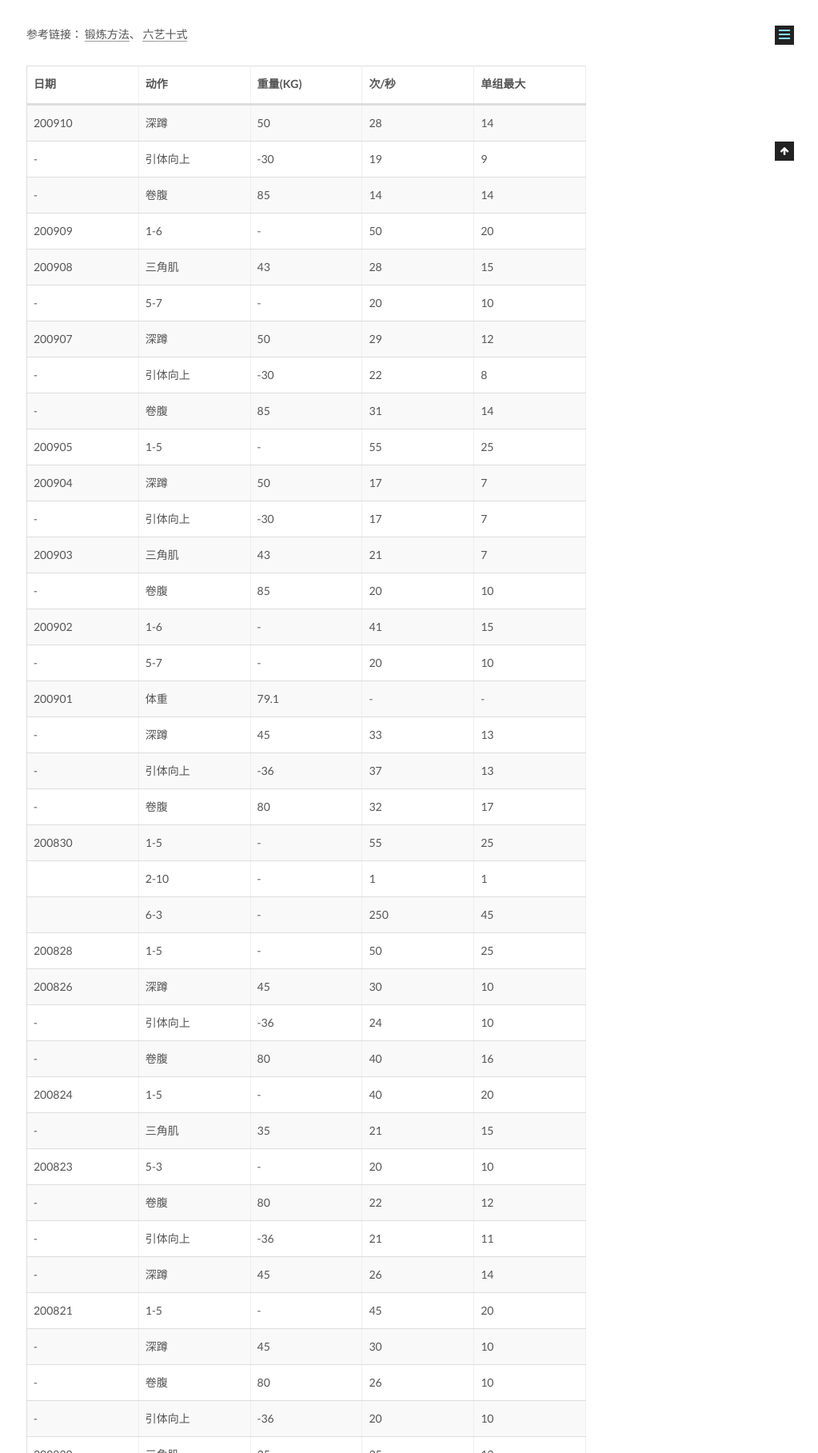
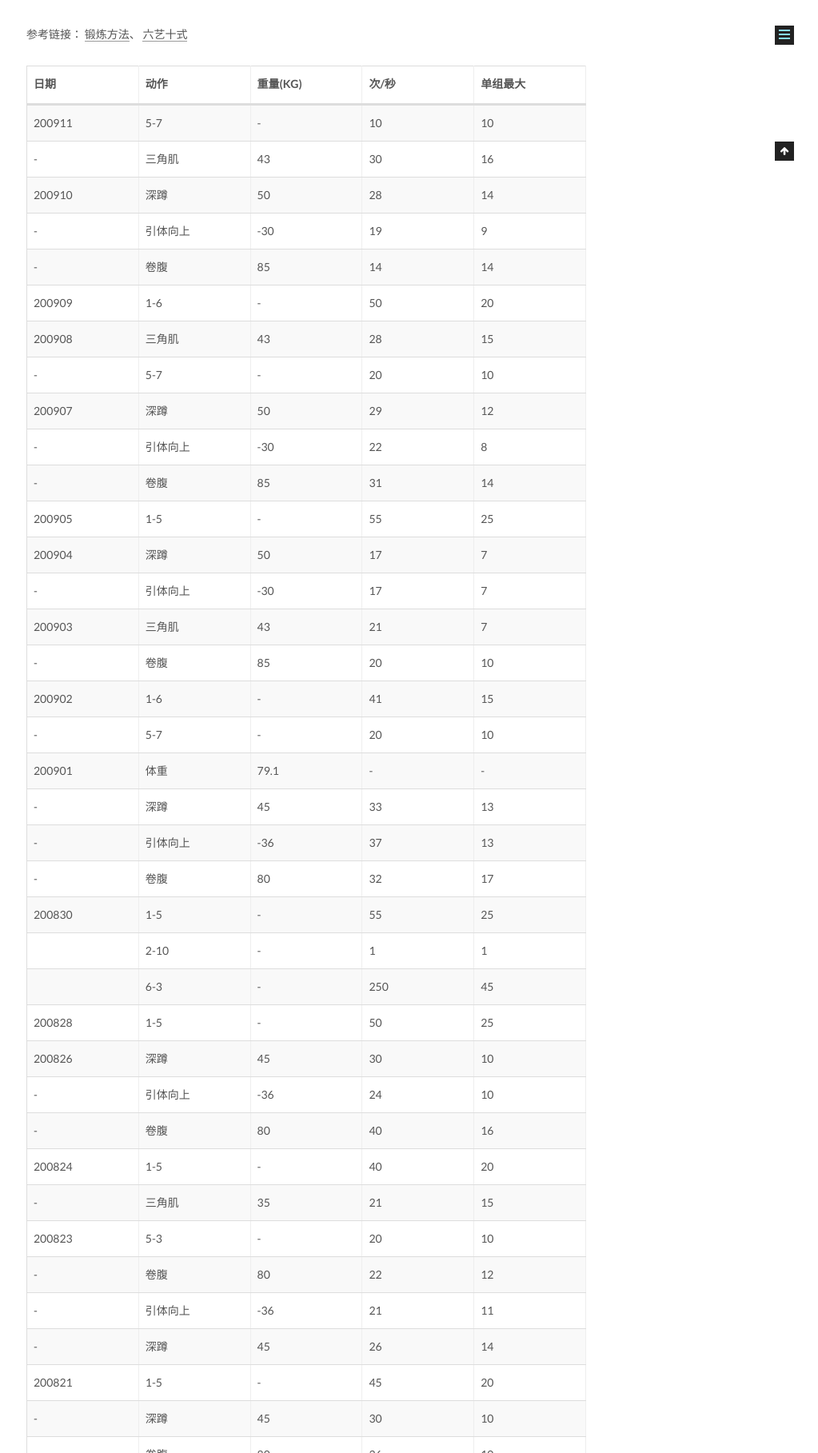
Before and after one commit to CodeHunter2006/CodeHunter2006.github.io, a Jekyll site: the page built from _posts/2020-06-01-Fitness_Record.md, in a window 1280 px wide, cut to the strip 799-2616 px from the top of the page. Shown: the whole strip at 80% size, without its empty margins (257-1280 px from the left). Built offline with Jekyll 4.4.1, drawn with Linux system fonts in a browser that asks for light colours.

Commit message:
[doc]: add contents.

```diff
--- a/_posts/2020-06-01-Fitness_Record.md
+++ b/_posts/2020-06-01-Fitness_Record.md
@@ -14,6 +14,8 @@ tags: Healthy
 
 | 日期   | 动作     | 重量(KG) | 次/秒 | 单组最大 |
 | ------ | -------- | -------- | ----- | -------- |
+| 200911 | 5-7      | -        | 10    | 10       |
+| -      | 三角肌   | 43       | 30    | 16       |
 | 200910 | 深蹲     | 50       | 28    | 14       |
 | -      | 引体向上 | -30      | 19    | 9        |
 | -      | 卷腹     | 85       | 14    | 14       |
```
Also changed, not shown: _posts/2019-09-08-Airtest_Introduction.md (+2 -0 lines).
